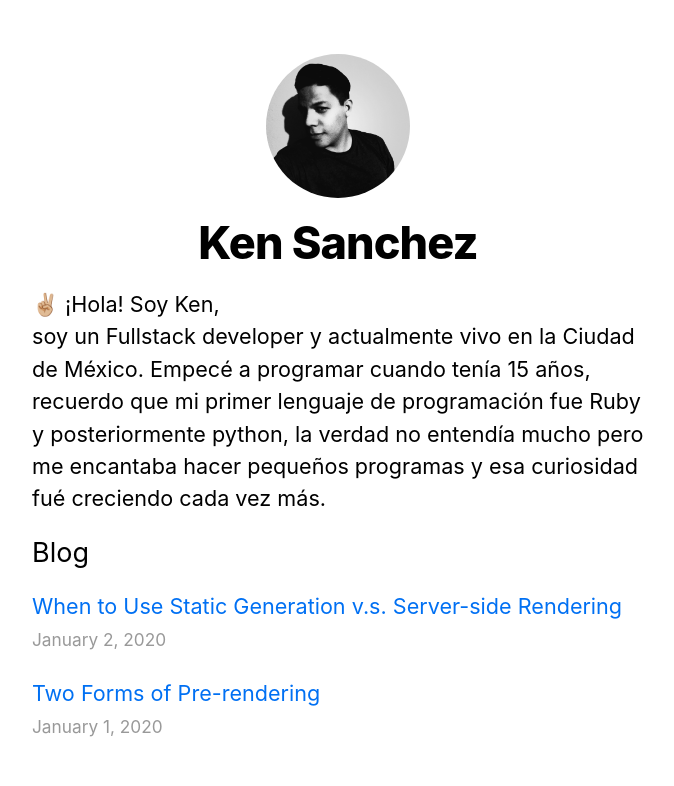
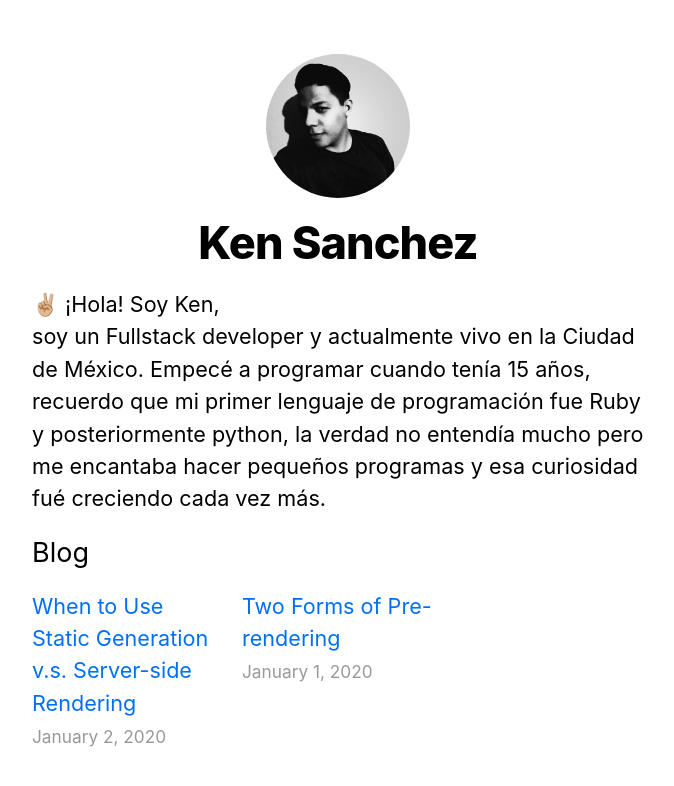
Before and after one commit to createdbyken/kenblog, a Next.js app: page / in a window 1280 px wide. Shown: the top 786 px of the page, without its empty margins (302-976 px from the left). Built offline with nearby package versions, Linux system fonts and the light colour scheme.

Commit message:
added grid to index blog

```diff
--- a/pages/index.js
+++ b/pages/index.js
@@ -20,9 +20,9 @@ export default function Home({ allPostsData }) {
 			</section>
 			<section className={`${utilStyles.headingMd} ${utilStyles.padding1px}`}>
 				<h2 className={utilStyles.headingLg}>Blog</h2>
-				<ul className={utilStyles.list}>
+				<div className="grid grid-cols-3 gap-4">
 					{allPostsData.map(({ id, date, title }) => (
-					<li className={utilStyles.listItem} key={id}>
+						<div className="..." key={id}>
 							<Link href={`/posts/${id}`}>
 								<a>{title}</a>
 							</Link>
@@ -30,10 +30,16 @@ export default function Home({ allPostsData }) {
 							<small className={utilStyles.lightText}>
 								<Date dateString={date} />
 							</small>
-				  </li>
+						</div>
 					))}
-				</ul>
+				</div>
 			</section>
+
+
+				{/* <div className="...">1</div>
+				<div className="...">2</div>
+				<div className="...">3</div>
+			</div> */}
 		</Layout>
 	)
 }
--- a/pages/posts/[id].js
+++ b/pages/posts/[id].js
@@ -37,5 +37,7 @@ export default function Post({ postData }) {
           <div dangerouslySetInnerHTML={{ __html: postData.contentHtml }} />
         </article>
       </Layout>
+
+
     )
   }
```
Lines whose indentation alone changed are shown as unchanged.
